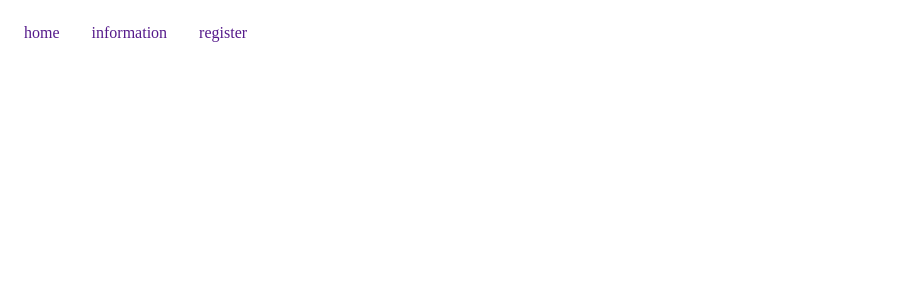
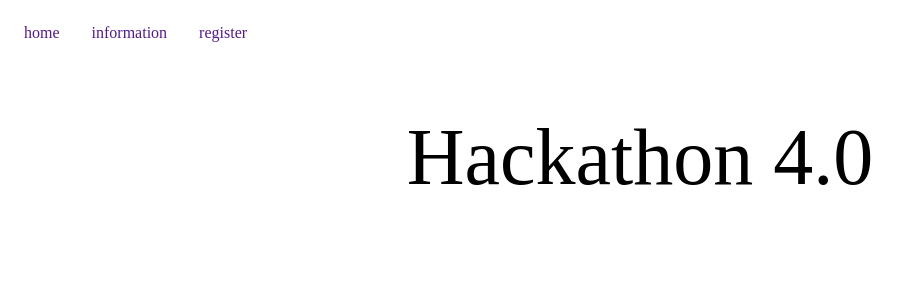
Before and after one commit to Ghawanni/techbench-hackathon-v4, an Angular app: page / in a window 1280 px wide. Shown: the top 300 px of the page, without its empty margins (0-909 px from the left). Built offline with nearby package versions, Linux system fonts and the light colour scheme.

Commit message:
showcase

```diff
--- a/src/app/app.component.html
+++ b/src/app/app.component.html
@@ -1 +1,3 @@
 <app-header></app-header>
+
+<app-showcase></app-showcase>
--- a/src/app/app.module.ts
+++ b/src/app/app.module.ts
@@ -4,11 +4,13 @@ import { NgModule } from '@angular/core';
 import { AppRoutingModule } from './app-routing.module';
 import { AppComponent } from './app.component';
 import { HeaderComponent } from './header/header.component';
+import { ShowcaseComponent } from './showcase/showcase.component';
 
 @NgModule({
   declarations: [
     AppComponent,
-    HeaderComponent
+    HeaderComponent,
+    ShowcaseComponent
   ],
   imports: [
     BrowserModule,
--- /dev/null
+++ b/src/app/showcase/showcase.component.html
@@ -0,0 +1 @@
+<h1>Hackathon 4.0</h1>
--- /dev/null
+++ b/src/app/showcase/showcase.component.scss
@@ -0,0 +1,5 @@
+h1 {
+  font-size: 5rem;
+  text-align: center;
+  font-weight: 400;
+}
--- /dev/null
+++ b/src/app/showcase/showcase.component.ts
@@ -0,0 +1,15 @@
+import { Component, OnInit } from '@angular/core';
+
+@Component({
+  selector: 'app-showcase',
+  templateUrl: './showcase.component.html',
+  styleUrls: ['./showcase.component.scss']
+})
+export class ShowcaseComponent implements OnInit {
+
+  constructor() { }
+
+  ngOnInit() {
+  }
+
+}
```
